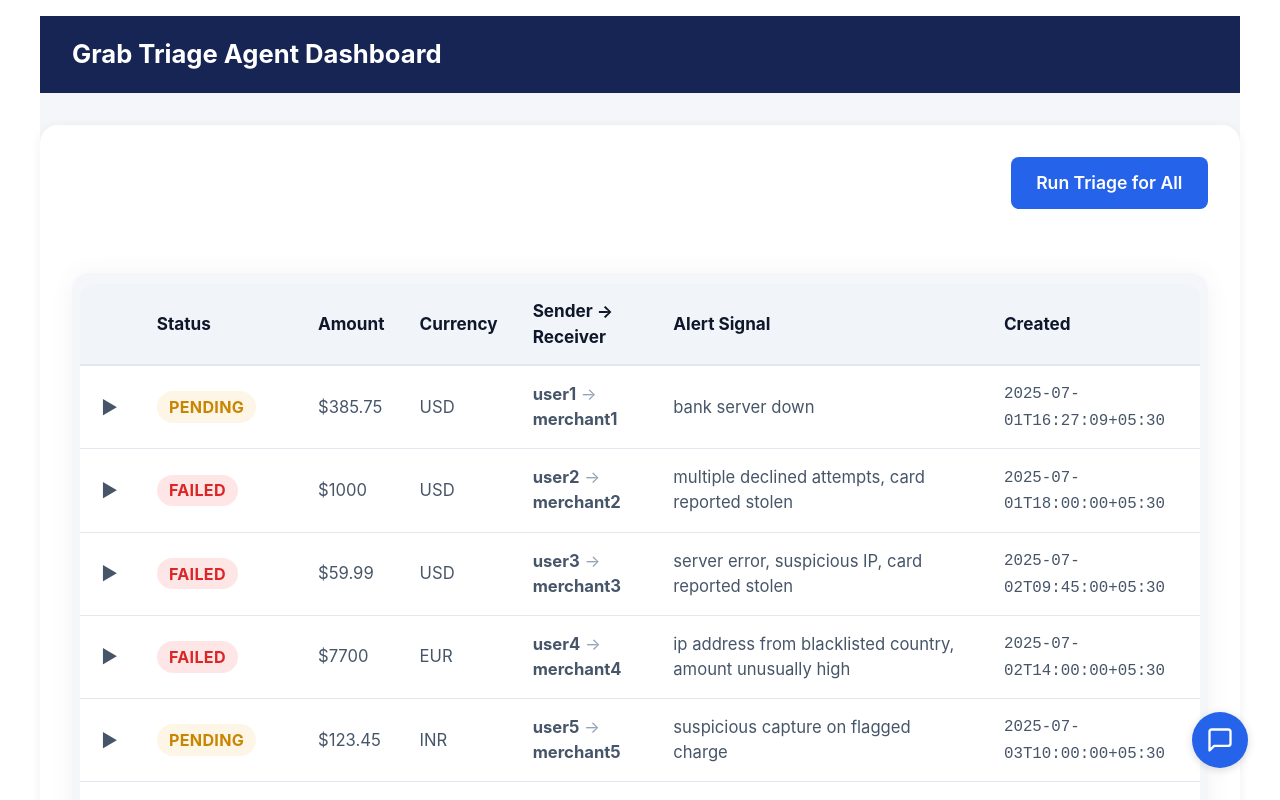
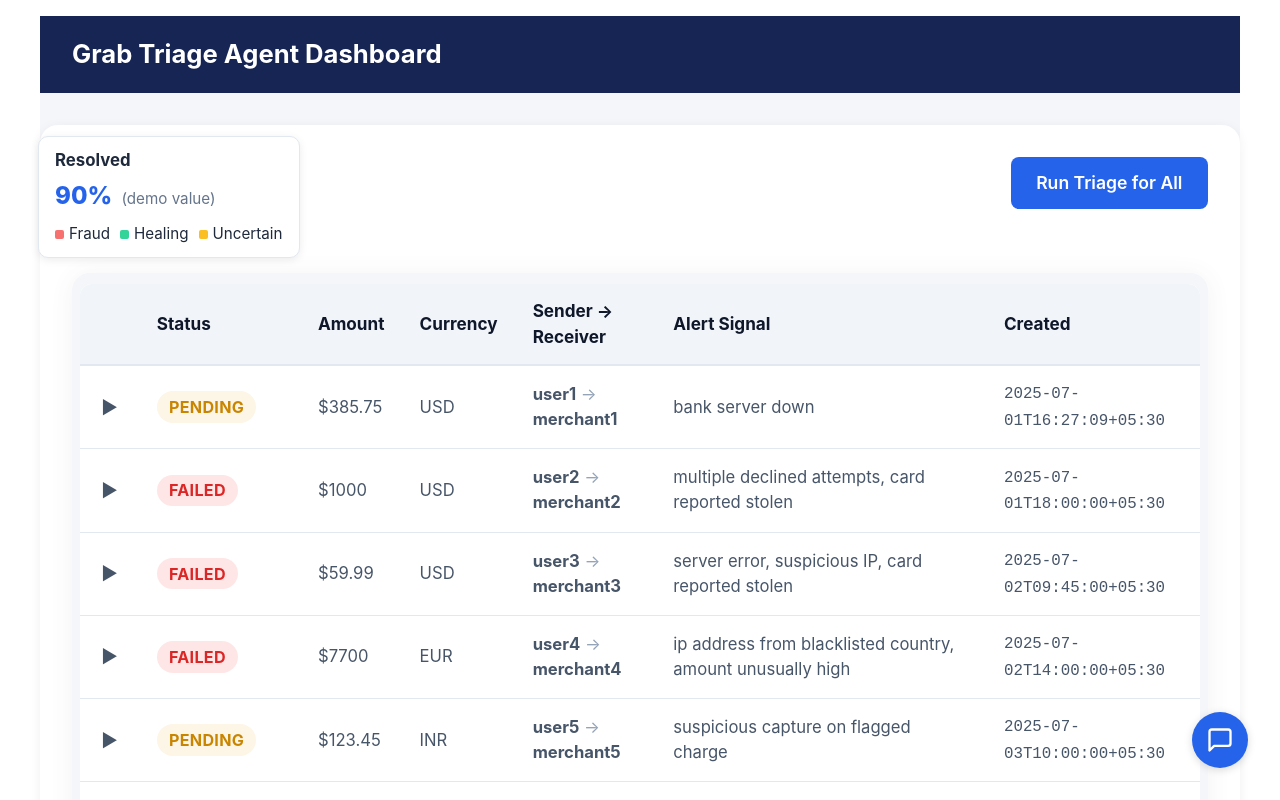
Before and after one commit to swapnilxi/grab-hack, a Next.js app in the folder frontend/: page /gta in a window 1280 px wide. Shown: the top 800 px of the page. Built offline with nearby package versions, Linux system fonts and the light colour scheme.

Commit message:
updated-readme

```diff
--- a/frontend/src/app/gta/page.jsx
+++ b/frontend/src/app/gta/page.jsx
@@ -43,8 +43,73 @@
     }
   };
 
+  // Helper to compute stats for the summary card
+  const getTriageStats = () => {
+    const total = IncidentData.length;
+    let resolved = 0, fraud = 0, healing = 0, uncertain = 0;
+    Object.values(triageResponses).forEach(resp => {
+      if (resp && resp.triage_decision) {
+        resolved++;
+        if (resp.triage_decision === 'fraud') fraud++;
+        else if (resp.triage_decision === 'healing') healing++;
+        else uncertain++;
+      }
+    });
+    return {
+      total,
+      resolved,
+      fraud,
+      healing,
+      uncertain,
+      percent: 90 // Always show 90% as per user request
+    };
+  };
+  const stats = getTriageStats();
+
   return (
     <div>
+      {/* Summary Card - concise, left side, always 90%, light mode only */}
+      <div style={{
+        position: 'absolute', // Use absolute to avoid overlaying main content
+        top: "17%",
+        left: 38,
+        minWidth: 160,
+        background: '#fff',
+        borderRadius: 10,
+        boxShadow: '0 2px 8px rgba(0,0,0,0.08)',
+        padding: '0.7rem 1rem',
+        zIndex: 1200,
+        fontSize: '1rem',
+        color: '#1e293b',
+        border: '1px solid #e2e8f0',
+        display: 'flex',
+        flexDirection: 'column',
+        alignItems: 'flex-start',
+        gap: 5,
+        pointerEvents: 'none', // Prevents blocking UI
+        userSelect: 'none',
+      }}>
+        <div style={{ fontWeight: 700, fontSize: '1.05em' }}>Resolved</div>
+        <div style={{ fontSize: '1.5rem', fontWeight: 800, color: '#2563eb', marginBottom: 2 }}>
+          {stats.percent}% <span style={{ fontSize: '0.95rem', fontWeight: 400, color: '#64748b', marginLeft: 4 }}>(demo value)</span>
+        </div>
+        {/* Legends in one row */}
+        <div style={{ display: 'flex', flexDirection: 'row', gap: 10, fontSize: '0.95em', marginTop: 2 }}>
+          <span style={{ display: 'flex', alignItems: 'center', gap: 5 }}>
+            <span style={{ width: 9, height: 9, borderRadius: 2, background: '#f87171', display: 'inline-block' }}></span>
+            <span>Fraud</span>
+          </span>
+          <span style={{ display: 'flex', alignItems: 'center', gap: 5 }}>
+            <span style={{ width: 9, height: 9, borderRadius: 2, background: '#34d399', display: 'inline-block' }}></span>
+            <span>Healing</span>
+          </span>
+          <span style={{ display: 'flex', alignItems: 'center', gap: 5 }}>
+            <span style={{ width: 9, height: 9, borderRadius: 2, background: '#fbbf24', display: 'inline-block' }}></span>
+            <span>Uncertain</span>
+          </span>
+        </div>
+      </div>
+
       {/* Chat Icon Button */}
       <button
         onClick={() => setIsChatOpen(true)}
@@ -122,7 +187,7 @@
         </div>
       )}
 
-      <div className='flex justify-end items-center'>
+      <div className='flex justify-end items-center' style={{ gap: '2rem' }}>
         <button
           onClick={runTriageAll}
           disabled={loading}
@@ -141,7 +206,6 @@
         >
           {loading ? 'Running Triage for All...' : 'Run Triage for All'}
         </button>
-
       </div>
 
       {error && <div style={{ color: '#dc2626', marginBottom: '1rem' }}>{error}</div>}
```
Also changed, not shown: 1 other file (tests, documents, lock files or other folders). Lines whose indentation alone changed are shown as unchanged.
